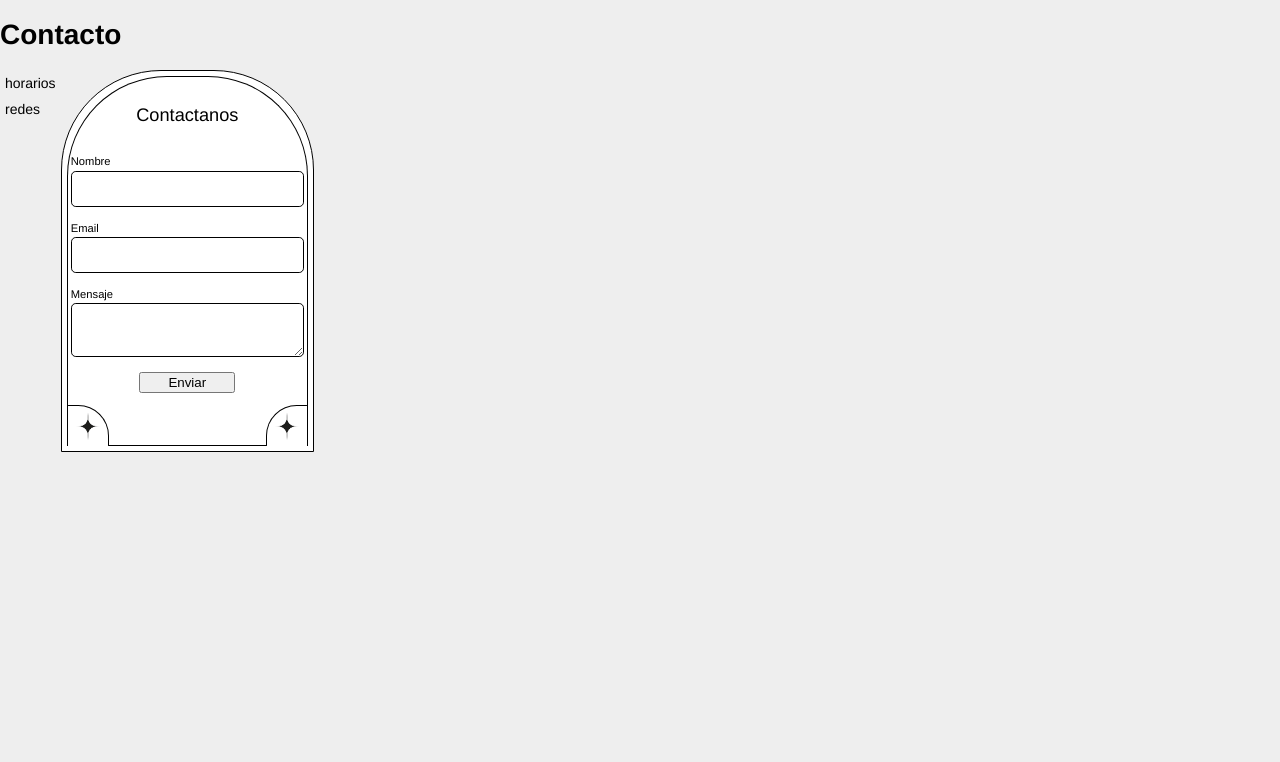
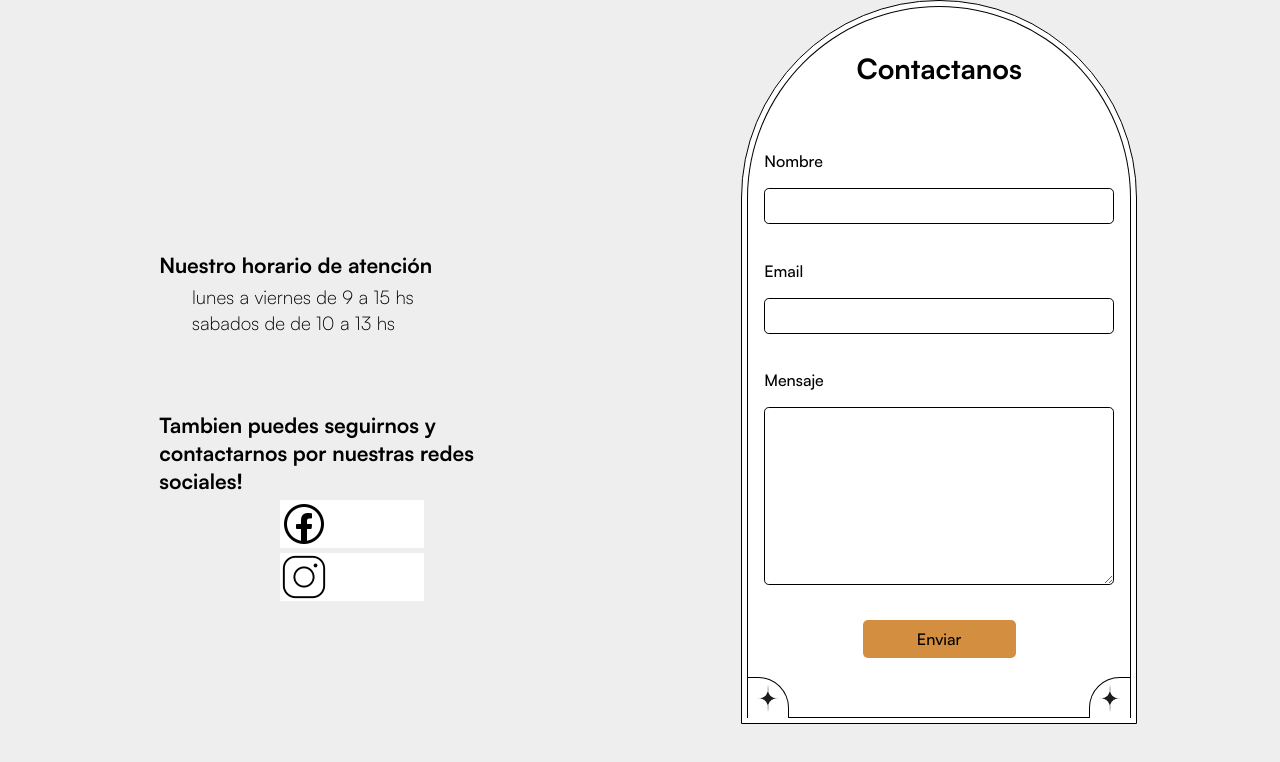
Before and after one commit to KatherineDG/ProyectoEcommerceFront, a React (Create React App) app: page /contacto in a window 1280 px wide. Shown: the top 762 px of the page. Built offline with nearby package versions, Linux system fonts and the light colour scheme.

Commit message:
contacto desktop

```diff
--- a/src/templates/Contact.css
+++ b/src/templates/Contact.css
@@ -1,46 +1,83 @@
+@font-face {
+    font-family: 'Satoshi-Medium';
+    src: url('/public/fonts/Satoshi-Medium.otf');
+}
+
+@font-face {
+    font-family: 'Satoshi-Bold';
+    src: url('/public/fonts/Satoshi-Bold.otf');
+}
+
+@font-face {
+    font-family: 'Satoshi-Light';
+    src: url('/public/fonts/Satoshi-Light.otf');
+}
 
 
 .contact{
     display: flex;
+    justify-content: space-around;
+    align-items: center;
+    width: 100%;
+    height: 100%;
 }
 
 .form-deco{
     background-color: rgb(255, 255, 255);
-    border: 1px solid black;
-    border-radius: 100px 100px 0 0;
-    padding: 5px
+    border: 1px solid rgb(0, 0, 0);
+    border-radius: 200px 200px 0 0;
+    padding: 5px;
+    font-family: 'Satoshi-Medium';
+    margin: 0 10% 10% 0;
+    width: 30%;
 }
 
 .form-contact{
     display: flex;
     flex-direction: column;
     background-color: rgb(255, 255, 255);
-    border: 1px solid black;
+    border: 1px solid rgb(0, 0, 0);
     border-bottom: none;
-    border-radius: 100px 100px 0 0;
+    border-radius: 200px 200px 0 0;
 }
 
-.title-contact{
+.title-contact-form{
     text-align: center;
-    font-size: 1.3em;
-    margin: 10% 0 5% 0;
+    font-size: 2em;
+    margin: 10% 0 10% 0;
+    font-family: 'Satoshi-Bold';
 }
 
 .input-form-contact{
     border: 1px solid black;
     border-radius: 0.3em;
-    margin: 0.2rem;
+    margin: 1rem;
     padding: 0.5rem;
     font-size: 1rem;
 }
 
+.input-form-contact-textarea{
+    border: 1px solid black;
+    border-radius: 0.3em;
+    margin: 1rem;
+    padding: 0.5rem;
+    font-size: 1rem;
+    height: 10rem;
+}
+
 .label-form-contact{
-    font-size: 0.7rem;
-    margin: 5% 0 0 0.2rem;
+    font-size: 1rem;
+    margin: 5% 0 0 1rem;
 }
 
 .btn-send-contact{
     margin: 5% 30% 5% 30%;
+    background-color: rgba(211, 143, 63, 1);
+    border: none;
+    border-radius: 5px;
+    padding: 0.5rem;
+    font-family: 'Satoshi-Medium';
+    font-size: 1rem;
 }
 
 .contenedor-deco-brillos-contact{
@@ -50,6 +87,7 @@
 
 .contenedor-deco-brillo-contact{
     border: 1px solid black;
+    margin: 100px 0 0 0;
 }
 
 .deco-medio-brillos-contact{
@@ -76,3 +114,65 @@
     border-top: 1px solid black;
     border-left: 1px solid black;
 }
+
+.horarios-de-atencion-contact{
+    margin: 0 20% 0 20%;
+    font-size: 1.5em;
+}
+.redes-sociales-contact {
+    margin: 10% 30% 0 20%;
+    font-size: 1.5em;
+}
+
+
+.title-informacion-contact{
+    font-family: 'Satoshi-Bold';
+}
+
+.horario-contact{
+    font-family: 'Satoshi-Light';
+    font-size: 0.9em;
+    padding: 0;
+    margin: 0 0 0 2em;
+}
+
+.contenedor-redes-sociales-contact{
+    display: flex;
+    flex-direction: column;
+    justify-content: center;
+    align-items: center;
+}
+
+.red-social-contact{
+    position: relative;
+}
+
+.icon-red-social-contact{
+    cursor: pointer;
+    width: 50%;
+    height: 50%;
+    background-color: rgb(255, 255, 255);
+    padding: 0 100% 0 0;
+}
+
+.icon-red-social-contact:hover{
+    animation: mostrarred 0.5s ease forwards;
+ }
+
+@keyframes mostrarred {
+    0% {
+        transform: translateX(0);
+    }
+    100% {
+        transform: translateX(-50px);
+        background-color: rgba(255, 255, 255, 0);
+    }
+}
+
+
+.user-red-social-contact-uno{
+    position:absolute;
+    margin: 10px 0 10px 0;
+    z-index: -1;
+    color: black;
+}
--- a/src/templates/Contact.js
+++ b/src/templates/Contact.js
@@ -3,26 +3,37 @@ import "./Contact.css"
 
 function Contact() {
     return(
-        <div>
-            <h1>Contacto</h1>
+        <div className="body-contact">
             <div className="contact">
                 <div className="informacion-contact">
                     <div className="horarios-de-atencion-contact">
-                        <p>horarios</p>
+                        <p className="title-informacion-contact">Nuestro horario de atención</p>
+                        <p className="horario-contact">lunes a viernes de 9 a 15 hs</p>
+                        <p className="horario-contact">sabados de de 10 a 13 hs</p>
                     </div>
                     <div className="redes-sociales-contact">
-                        <p>redes</p>
+                        <p className="title-informacion-contact">Tambien puedes seguirnos y contactarnos por nuestras redes sociales!</p>
+                        <div className="contenedor-redes-sociales-contact">
+                            <div className="red-social-contact">
+                                <p className="user-red-social-contact-uno">@solsticioarg</p>
+                                <a href="https://www.instagram.com/" target="_blank" rel="noreferrer" className="user-red-social-contact"><img className="icon-red-social-contact" src="./images/icons/icon_facebook.png" alt="facebook"></img></a>
+                            </div>
+                            <div className="red-social-contact">
+                                <p className="user-red-social-contact-uno">@solsticio</p>
+                                <a href="https://web.facebook.com/" target="_blank" rel="noreferrer" className="user-red-social-contact"><img className="icon-red-social-contact" src="./images/icons/icon_instagram.png" alt="instagram"></img></a>
+                            </div>
+                        </div>
                     </div>
                 </div>
                 <div className="form-deco">
                     <form className="form-contact">
-                        <p className="title-contact">Contactanos</p>
+                        <p className="title-contact-form">Contactanos</p>
                         <label className="label-form-contact">Nombre</label>
                         <input className="input-form-contact" type="text" placeholder=""></input>
                         <label className="label-form-contact">Email</label>
                         <input className="input-form-contact" type="email" placeholder=""></input>
                         <label className="label-form-contact">Mensaje</label>
-                        <textarea className="input-form-contact" placeholder=""></textarea>
+                        <textarea className="input-form-contact-textarea" placeholder=""></textarea>
                         <button className="btn-send-contact">Enviar</button>
 
                         <div className="contenedor-deco-brillos-contact">
```
Also changed, not shown: public/images/icons/icon_facebook.png (added), public/images/icons/icon_instagram.png (added).
